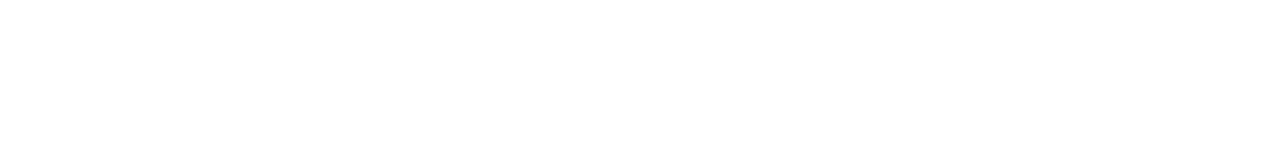
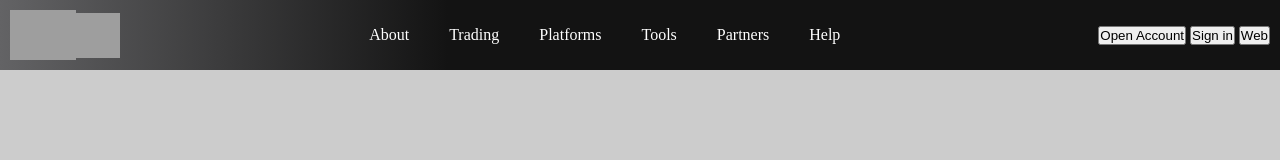
Before and after one commit to DevKhaleel/FIRSTPROJECT, a plain HTML site: page index.html in a window 1280 px wide. Drawn offline with Linux system fonts and the light colour scheme; grey boxes are pictures that could not be loaded.

Commit message:
Building

```diff
--- /dev/null
+++ b/css/style.css
@@ -0,0 +1,59 @@
+/* CSS Reset */
+*{
+    box-sizing: border-box;
+    padding: 0;
+    margin: 0;
+}
+/* End of CSS Reset */
+.main{
+   /* background-color: #ccc;*/
+    width: 100vw;
+    height: 100vh;
+    background-color: #ccc;
+
+}
+header{
+    background: rgb(99,99,101);
+    background: linear-gradient(90deg, rgba(99,99,101,1) 0%, rgba(19,19,19,1) 35%);
+    height: 70px;
+}
+nav{
+    display: flex;
+    /*border: 2px solid red;*/
+    justify-content: space-between;
+    align-items: center;
+    padding: 10px;
+    height: 100%;
+}
+.logo{
+    width: 110px;
+    height: 100%;
+    display: flex;
+    justify-content: space-between;
+    align-items: center;
+}
+#logo{
+    width: 60%;
+}
+
+#dove{
+    width: 40%;
+    height: 90%;
+}
+
+.navbar{
+    /*border: 2px solid red;*/
+    width: 520px;
+    color: #fff;
+}
+
+.navbar ul{
+    display: flex;
+}
+
+.nav-item{
+    /*border: #ccc 1px solid;*/
+    margin: 10px;
+    padding: 10px;
+    list-style-type: none;
+}
--- a/index.html
+++ b/index.html
@@ -4,8 +4,34 @@
     <meta charset="UTF-8">
     <meta name="viewport" content="width=device-width, initial-scale=1.0">
     <title>Online Trading Store</title>
+    <link rel="stylesheet" href="./css/style.css">
 </head>
 <body>
+    <div class="main">
+        <header>
+            <nav>
+                <div class="logo">
+                    <img id="logo" src="https://images.ctfassets.net/1rkoumd4khui/67wBdsrxi0PZVHc1gLgIts/aa0ff4842495f341e83dcba7c2f47174/Sign.svg" alt="Exness Logo">
+                    <img id="dove" src="https://www.exness.com/assets/peace.png" alt="Dove">
+            </div>
+            <div class="navbar">
+                    <ul>
+                        <li class="nav-item">About</li>
+                        <li class="nav-item">Trading</li>
+                        <li class="nav-item">Platforms</li>
+                        <li class="nav-item">Tools</li>
+                        <li class="nav-item">Partners</li>
+                        <li class="nav-item">Help</li>
+                    </ul>
+            </div>
+            <div class="right-buttons">
+                <button>Open Account</button>
+                <button>Sign in</button>
+                <button>Web</button>
+            </div>
+        </nav>
+        </header>
 
+    </div>
 </body>
 </html>
```
